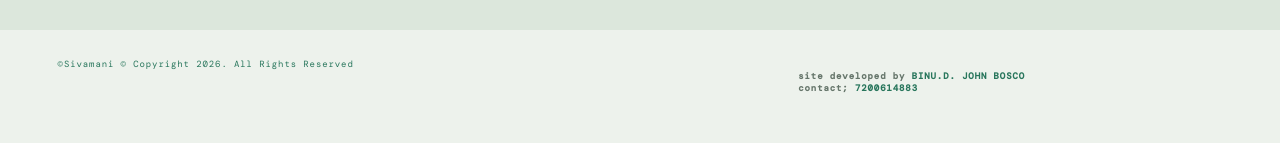
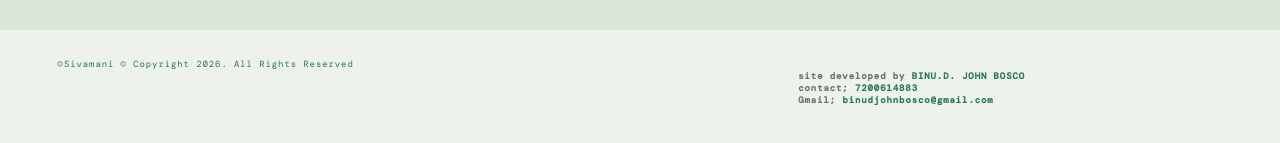
Before and after one commit to binudjohnbosco-ops/DRUMS-SIVAMANI-OFFICIAL-WEBSITE, a plain HTML site: page index.html in a window 1280 px wide. Shown: the part 8221-8364 px from the top of the page. Drawn offline with nearby package versions, Linux system fonts and the light colour scheme; a web font is replaced by a local one.

Commit message:
Add Gmail compose link to website footer

```diff
--- a/index.html
+++ b/index.html
@@ -2105,7 +2105,9 @@ table { max-width:100%; }
                 site developed by <a href="https://www.instagram.com/d_john_bosco/" target="_blank">BINU.D. JOHN
                     BOSCO</a>
                 <br>
-                contact; <a href="tel:7200614883">7200614883</a>
+                contact; <a href="tel:7200614883">7200614883</a><br>
+                Gmail; <a href="https://mail.google.com/mail/?view=cm&amp;fs=1&amp;to=binudjohnbosco@gmail.com"
+                    target="_blank" rel="noopener noreferrer">binudjohnbosco@gmail.com</a>
             </strong>
         </h4>
         </p>
```
